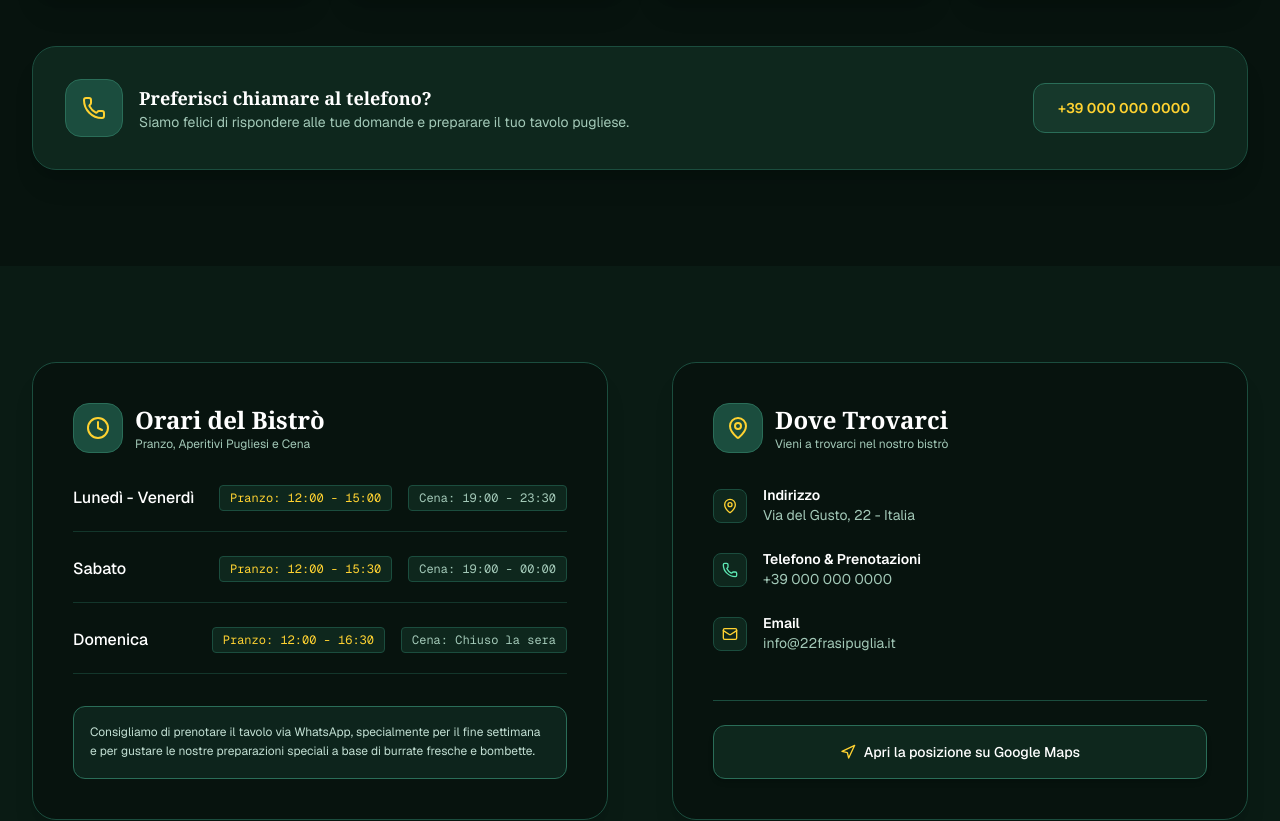
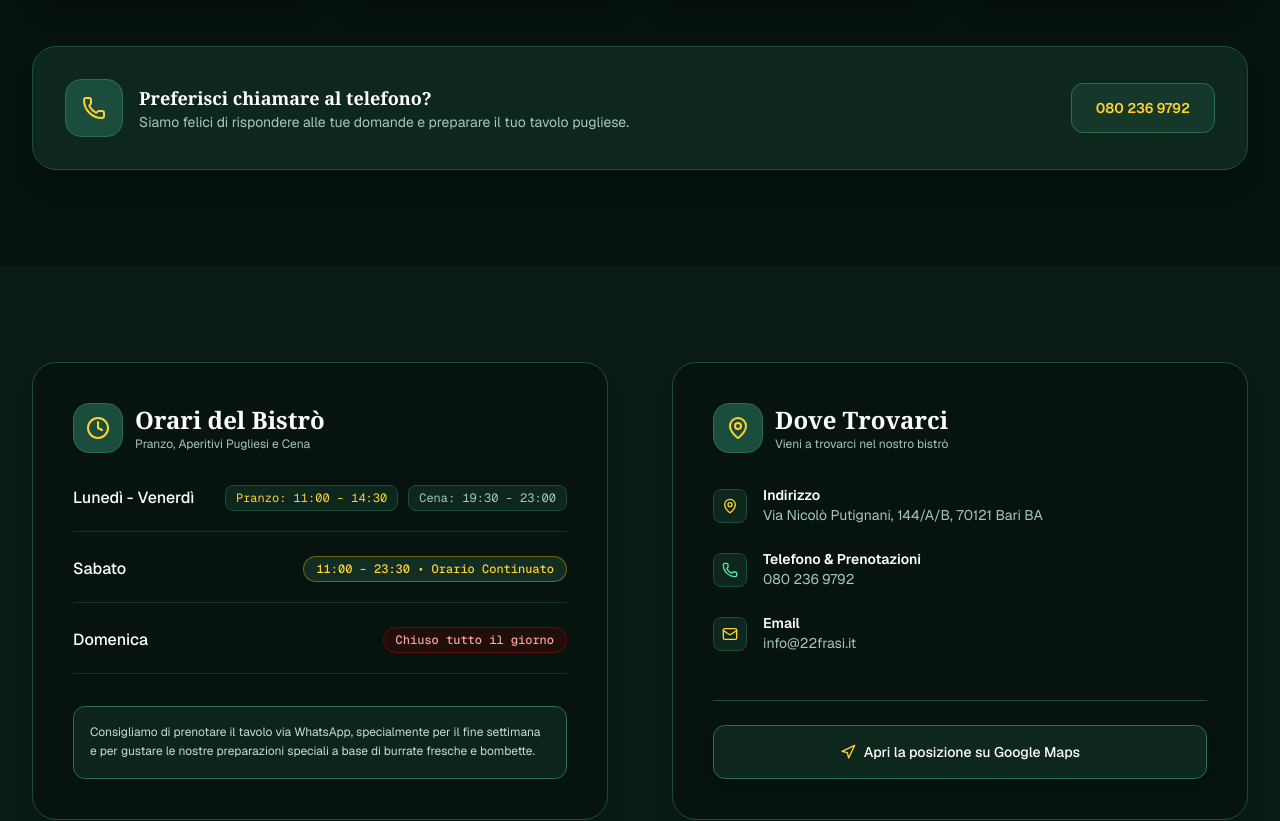
Before and after one commit to sardonedaniele11/ristorante-22-frasi, a Next.js app: page / in a window 1280 px wide. Shown: the part 4754-5575 px from the top of the page. Built offline with nearby package versions, Linux system fonts and the light colour scheme.

Commit message:
Update: Inseriti indirizzo reale Via Putignani Bari, telefono fisso e orari precisi di apertura

```diff
--- a/src/components/ContactAndHours.tsx
+++ b/src/components/ContactAndHours.tsx
@@ -27,13 +27,25 @@ export default function ContactAndHours() {
                   <span className="font-medium text-white text-base">
                     {schedule.days}
                   </span>
-                  <div className="flex items-center gap-4 text-sm text-neutral-300 font-mono">
-                    <span className="px-2.5 py-1 rounded bg-[#0e271d] border border-[#1b4d3e] text-amber-300 text-xs">
-                      Pranzo: {schedule.lunch}
-                    </span>
-                    <span className="px-2.5 py-1 rounded bg-[#0e271d] border border-[#1b4d3e] text-[#a3c9b8] text-xs">
-                      Cena: {schedule.dinner}
-                    </span>
+                  <div className="flex items-center gap-2.5 text-sm font-mono flex-wrap">
+                    {schedule.lunch === "Chiuso" ? (
+                      <span className="px-3 py-1 rounded-full bg-red-950/40 border border-red-800/50 text-red-300 text-xs font-medium">
+                        Chiuso tutto il giorno
+                      </span>
+                    ) : schedule.days.includes("Sabato") ? (
+                      <span className="px-3 py-1 rounded-full bg-[#122e23] border border-amber-400/40 text-amber-300 text-xs font-medium">
+                        11:00 – 23:30 • Orario Continuato
+                      </span>
+                    ) : (
+                      <>
+                        <span className="px-2.5 py-1 rounded-lg bg-[#0e271d] border border-[#1b4d3e] text-amber-300 text-xs">
+                          Pranzo: {schedule.lunch}
+                        </span>
+                        <span className="px-2.5 py-1 rounded-lg bg-[#0e271d] border border-[#1b4d3e] text-[#a3c9b8] text-xs">
+                          Cena: {schedule.dinner}
+                        </span>
+                      </>
+                    )}
                   </div>
                 </div>
               ))}
--- a/src/config/site.ts
+++ b/src/config/site.ts
@@ -19,22 +19,23 @@ export const siteConfig = {
 
   // Contatti e Social collegabili direttamente
   contact: {
-    phone: "+39 000 0000000", // Da sostituire con il numero reale del bistrò
-    phoneDisplay: "+39 000 000 0000",
-    whatsapp: "390000000000", // Numero WhatsApp senza spazi e senza '+'
+    phone: "+390802369792",
+    phoneDisplay: "080 236 9792",
+    whatsapp: "390802369792", // WhatsApp collegato al numero del bistrò (aggiornabile se hanno un cellulare)
     whatsappDefaultMessage:
-      "Ciao! Vorrei prenotare un tavolo presso 22 Frasi - Il bistrò di Puglia.",
-    instagram: "https://instagram.com", // Da sostituire con la pagina ufficiale
-    instagramHandle: "@22frasi_bistrodipuglia",
-    facebook: "https://facebook.com", // Da sostituire con la pagina ufficiale
-    facebookName: "22 Frasi - Il bistrò di Puglia",
-    email: "info@22frasipuglia.it",
-    address: "Via del Gusto, 22 - Italia", // Indirizzo reale
-    googleMapsUrl: "https://maps.google.com",
+      "Ciao! Vorrei prenotare un tavolo presso 22 Frasi - Il bistrò di Puglia a Bari.",
+    instagram: "https://www.instagram.com/explore/tags/22frasi/",
+    instagramHandle: "@22FraSi",
+    facebook: "https://www.facebook.com/22FraSi",
+    facebookName: "22 FraSi - Il Bistrò di Puglia",
+    email: "info@22frasi.it",
+    address: "Via Nicolò Putignani, 144/A/B, 70121 Bari BA",
+    googleMapsUrl:
+      "https://www.google.com/maps/search/?api=1&query=22+FraSi+Via+Nicol%C3%B2+Putignani+144+Bari",
     hours: [
-      { days: "Lunedì - Venerdì", lunch: "12:00 - 15:00", dinner: "19:00 - 23:30" },
-      { days: "Sabato", lunch: "12:00 - 15:30", dinner: "19:00 - 00:00" },
-      { days: "Domenica", lunch: "12:00 - 16:30", dinner: "Chiuso la sera" },
+      { days: "Lunedì - Venerdì", lunch: "11:00 - 14:30", dinner: "19:30 - 23:00" },
+      { days: "Sabato", lunch: "11:00 - 23:30 (Orario Continuato)", dinner: "Aperto a cena" },
+      { days: "Domenica", lunch: "Chiuso", dinner: "Chiuso" },
     ],
   },
 
```
